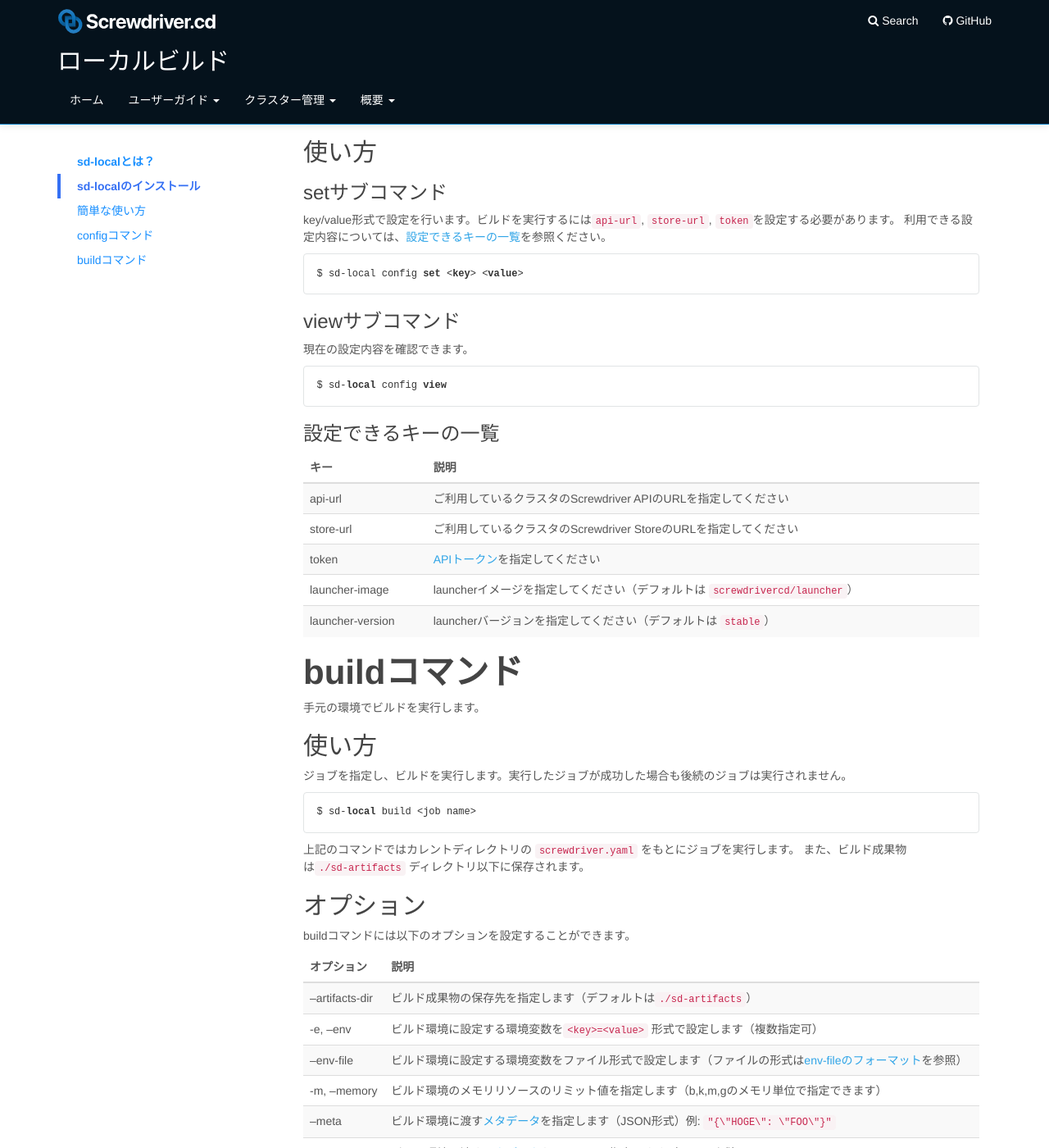
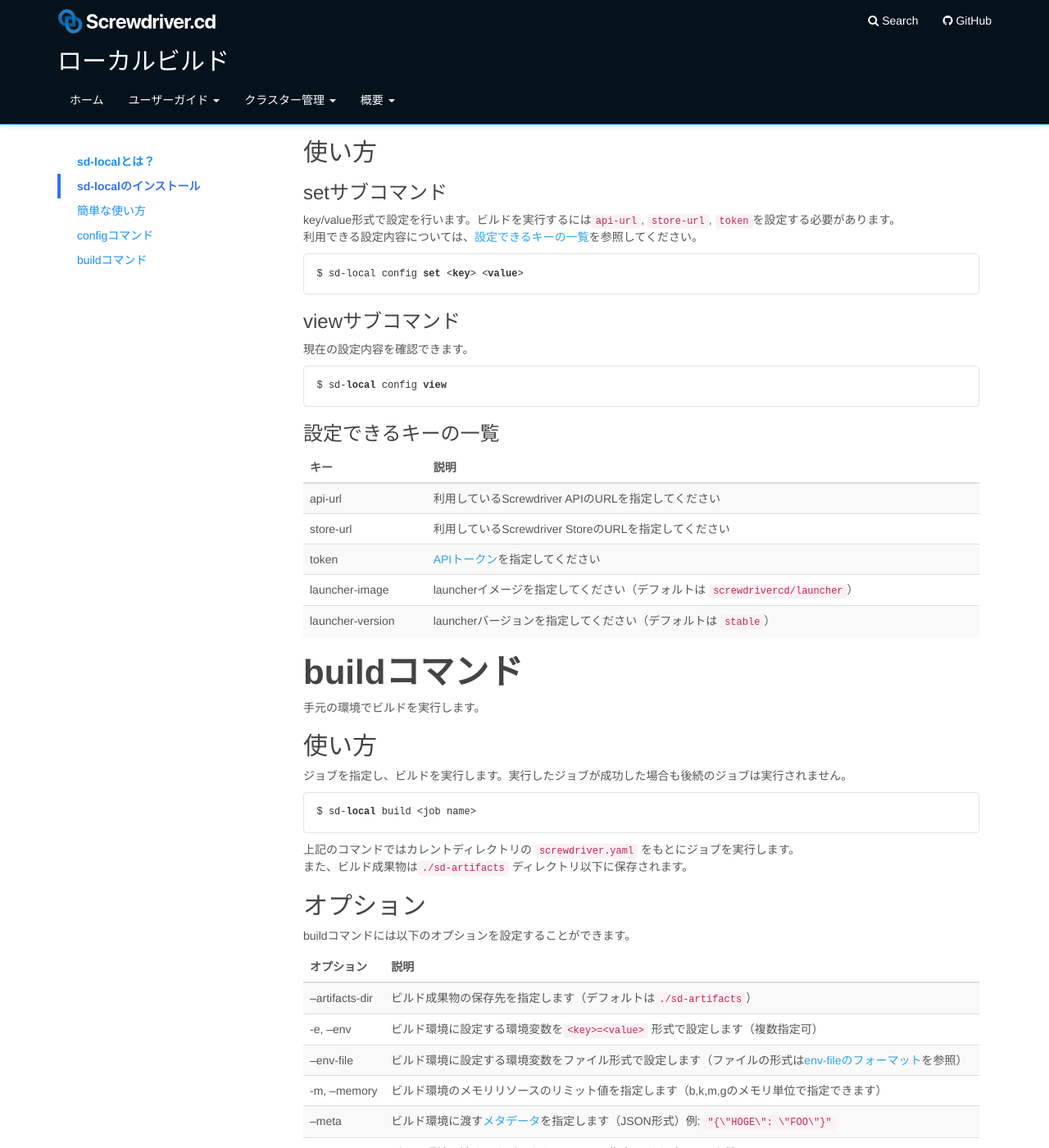
Before and after one commit to screwdriver-cd/guide, a Jekyll site: the page built from docs/ja/user-guide/local.md, in a window 1280 px wide and 1400 px high, scrolled down 1818 px. Shown: the whole window at 82% size. Built offline with Jekyll 4.4.1, drawn with Linux system fonts in a browser that asks for light colours; some of the changed text lies outside the part shown.

Commit message:
fix: small

````diff
--- a/docs/ja/user-guide/local.md
+++ b/docs/ja/user-guide/local.md
@@ -40,9 +40,9 @@ sd-localでビルドを実行するまでの流れを説明します。
 
 ここでは、ScrewdriverのAPIを `https://api.screwdriver.cd`、 Storeを `https://store.screwdriver.cd` とします。
 
-## APIトークンの作成
-sd-localでは、Screwdriver API, Storeとやり取りするためのAPIトークンを利用します。
-[認証と認可](api#認証と認可)を参考に、APIトークンを作成してください。
+## ユーザAPIトークンの作成
+sd-localでは、Screwdriver API, Storeとやり取りするためにユーザAPIトークンを利用します。
+[認証と認可](api#認証と認可)を参考に、ユーザAPIトークンを作成してください。
 
 ## ビルド対象のリポジトリを取得
 ビルド対象のソースコードと `screwdriver.yaml` を取得します。ここでは[quickstart-generic](https://github.com/screwdriver-cd-test/quickstart-generic.git)を使います。
@@ -100,7 +100,7 @@ configコマンドでは、sd-local自体の設定をkey/valueの形式で行い
 
 ### setサブコマンド
 key/value形式で設定を行います。ビルドを実行するには`api-url`, `store-url`, `token`を設定する必要があります。
-利用できる設定内容については、[設定できるキーの一覧](#設定できるキーの一覧)を参照ください。
+利用できる設定内容については、[設定できるキーの一覧](#設定できるキーの一覧)を参照してください。
 
 ```bash
 $ sd-local config set <key> <value>
@@ -117,8 +117,8 @@ $ sd-local config view
 
 |キー|説明|
 |---|---|
-|api-url|ご利用しているクラスタのScrewdriver APIのURLを指定してください|
-|store-url|ご利用しているクラスタのScrewdriver StoreのURLを指定してください|
+|api-url|利用しているScrewdriver APIのURLを指定してください|
+|store-url|利用しているScrewdriver StoreのURLを指定してください|
 |token|[APIトークン](api#認証と認可)を指定してください|
 |launcher-image|launcherイメージを指定してください（デフォルトは `screwdrivercd/launcher`）|
 |launcher-version|launcherバージョンを指定してください（デフォルトは `stable`）|
@@ -161,7 +161,7 @@ buildコマンドには以下のオプションを設定することができま
 - 引用符に特殊な処理はされません。値の一部とみなされます
 
 ## 環境変数の一覧
-sd-localのビルド内では、以下の環境変数が利用できます。デフォルト値に`-`が設定されているものは、Screwdriver上でのビルドと同様のため、[環境変数](environment-variables)を参照ください。
+sd-localのビルド内では、以下の環境変数が利用できます。デフォルト値に`-`が設定されているものは、Screwdriver上でのビルドと同様のため、[環境変数](environment-variables)を参照してください。
 
 |環境変数名|デフォルト値|
 |---|---|
@@ -171,7 +171,7 @@ sd-localのビルド内では、以下の環境変数が利用できます。デ
 |SD_API_URL|configで設定したapi-urlが設定されます|
 |SD_STORE_URL|configで設定したstore-urlが設定されます|
 |SD_TOKEN|configで設定したtokenに基づいたJWTが設定されます|
-|SD_SOURCE_DIR|/sd/workspace/src/screwdriver.cd/sd-local/local-build|
+|SD_SOURCE_DIR|`/sd/workspace/src/screwdriver.cd/sd-local/local-build`|
 |SD_JOB_NAME|-|
 |SD_TEMPLATE_FULLNAME|-|
 |SD_TEMPLATE_NAME|-|
````
Also changed, not shown: docs/user-guide/local.md (+4 -4 lines).
